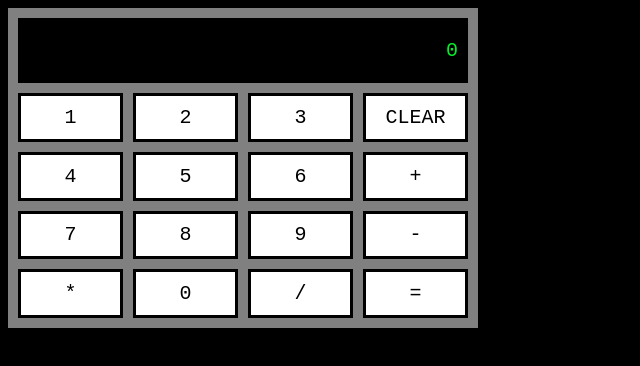
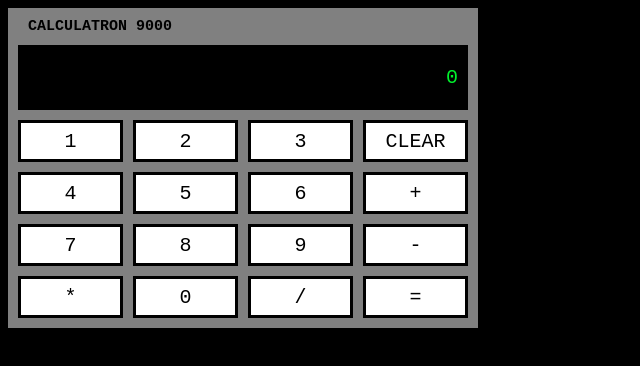
Before and after one commit to elcharbs/calculator, a plain HTML site: page index.html in a window 1280 px wide. Shown: the whole page, without its empty margins (0-640 px from the left). Drawn offline with Linux system fonts and the light colour scheme.

Commit message:
Add logo to calc and styling

```diff
--- a/index.html
+++ b/index.html
@@ -9,6 +9,7 @@
 </head>
 <body>
     <div class="calculator">
+        <div class="logoText">CALCULATRON 9000</div>
         <div class="displayBox">0</div>
         <div class="buttonBox">
             <div class ="row">
--- a/styles.css
+++ b/styles.css
@@ -18,6 +18,14 @@ body {
     padding: 10px;
     text-align: right;
     flex: auto;
+}
+
+.logoText {
+    color: black;
+    text-align: left;
+    padding-left: 10px;
+    font-size: 15px;
+    font-weight: bold;
 }
 
 .buttonBox {
```
